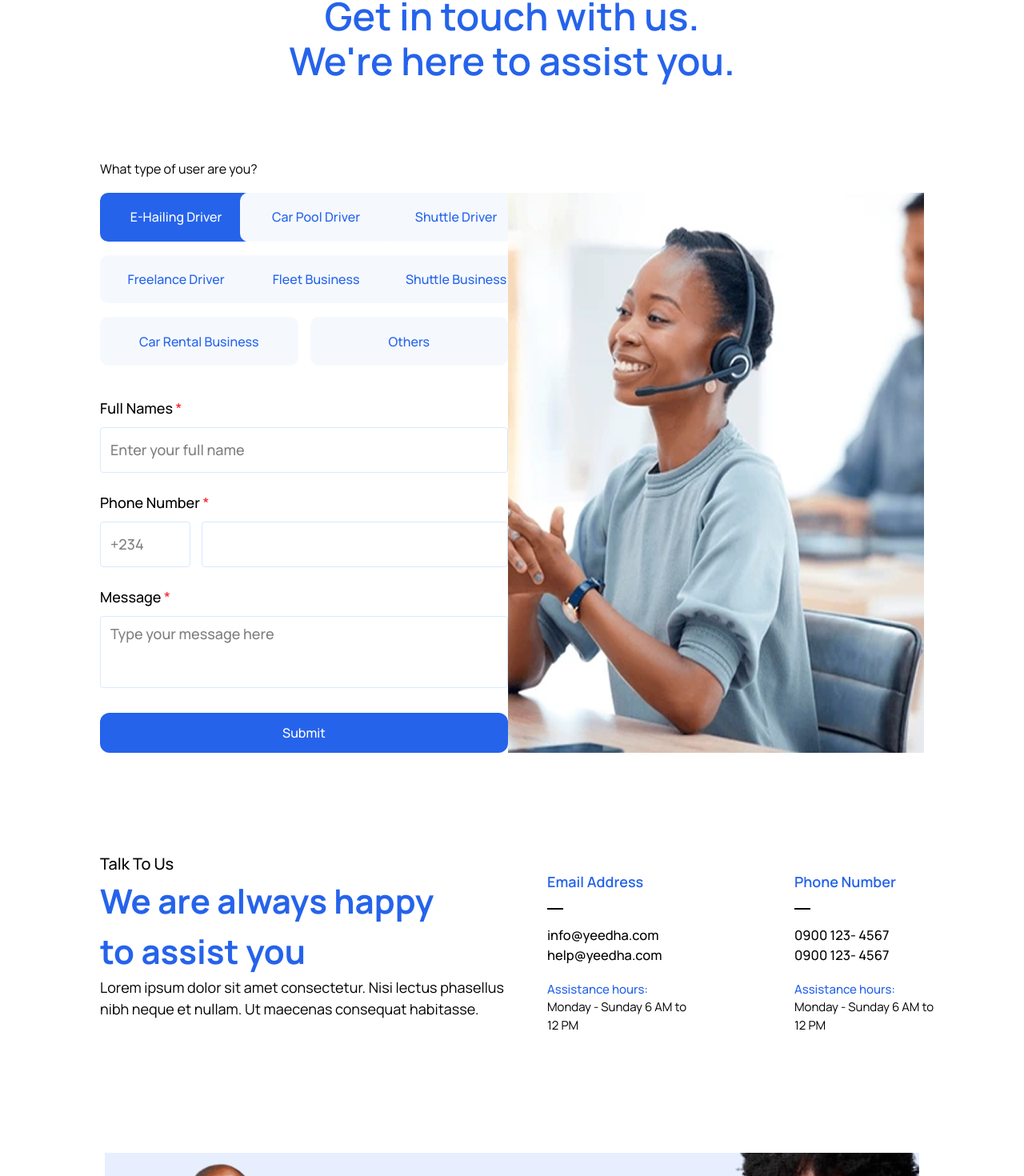
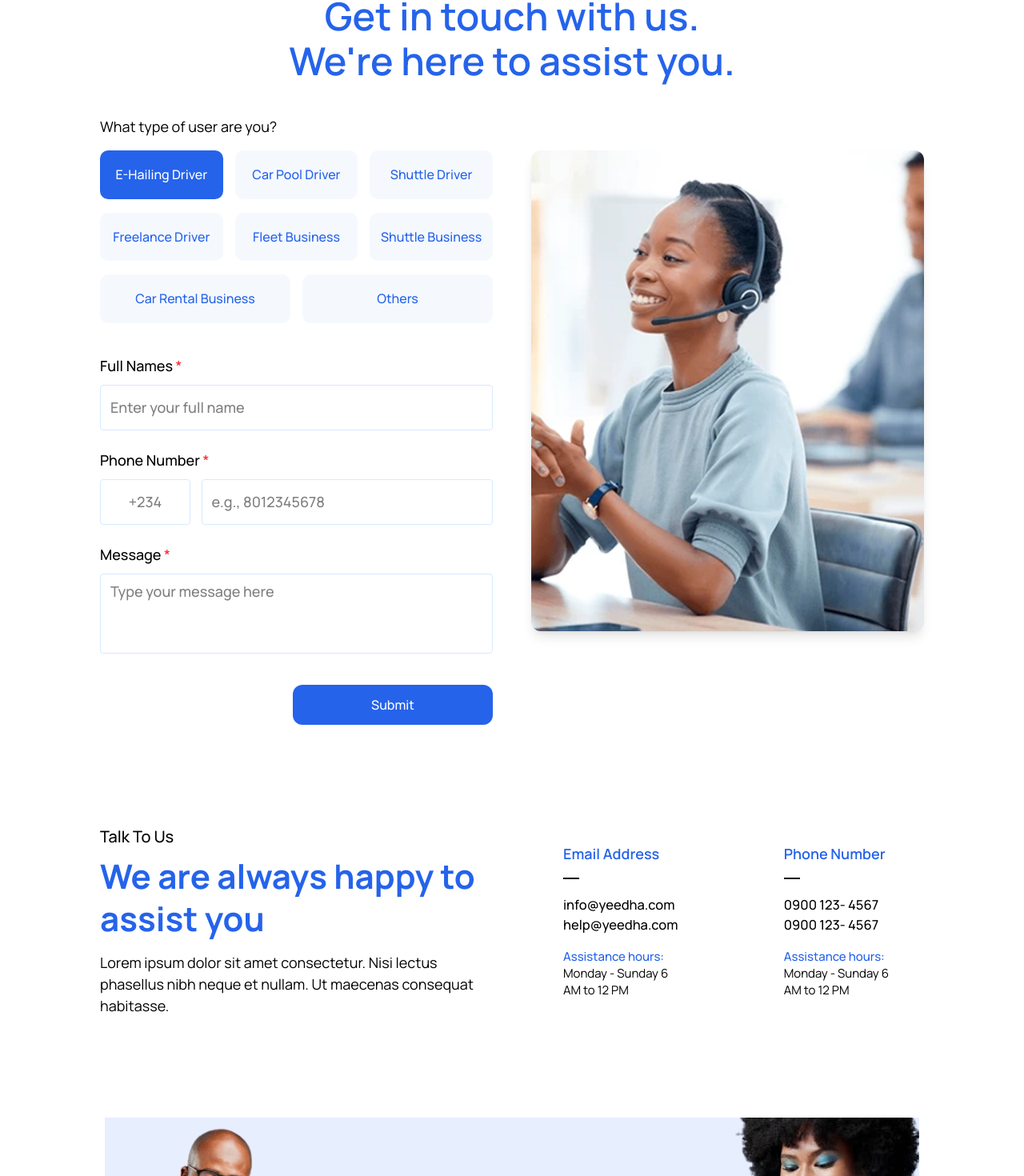
Before and after one commit to Dimex19/yeedha, a React (Vite) app in the folder frontend/: page /contact in a window 1280 px wide. Shown: the part 235-1705 px from the top of the page at 80% size. Built offline with nearby package versions, Linux system fonts and the light colour scheme.

Commit message:
more responsiveness done

```diff
--- a/frontend/src/components/contact/Form.tsx
+++ b/frontend/src/components/contact/Form.tsx
@@ -1,23 +1,46 @@
-import { useState} from 'react'
+import { useState } from 'react'
 import { Formik, Form as FormikForm, Field, ErrorMessage } from "formik";
 import * as Yup from "yup";
 
+// Ensure this path is correct based on your project structure
 import Rectangle4516 from '../../assets/images/rectangle4516.png'
+
 const Form = () => {
+    // Corrected initialValues in validationSchema for 'message' instead of 'email' and added an initial value to keep the Formik schema cleaner.
+    const initialValues = { fullName: "", driverId: "", phone: "", message: "" };
+
+    const validationSchema = Yup.object({
+        fullName: Yup.string().required("Full Name is required"),
+        // A simple string check for phone; consider a more robust regex for production
+        phone: Yup.string().required("Phone Number is required"),
+        // Added message validation to match the form field
+        message: Yup.string().required("Message is required"),
+    });
+
     const [activeButton, setActiveButton] = useState<string>("e-hailing"); // default active
 
     const handleButtonClick = (buttonName: string) => {
         setActiveButton(buttonName);
     };
+
     return (
         <>
-        <div className="font-[Manrope] mt-[95px] px-[125px]">
-            <p className="mb-[18px]">What type of user are you?</p>
-            <div className="flex justify-between">
-                <div className="font-medium text-[18px]">
-                    <div className={`grid grid-cols-6 gap-x-[15px] gap-y-[17px] text-[16px] font-medium text-[#2563EB]`}>
+            {/* Added responsiveness: px-4 for mobile, md:px-12 for tablets, lg:px-[125px] for large screens. mt-10 for mobile, lg:mt-[95px] for large screens. */}
+            <div className="font-[Manrope] mt-10 px-4 md:px-12 lg:px-[125px]">
+                <p className="mb-4 text-lg md:text-[18px]">What type of user are you?</p>
+                {/* Changed from 'flex justify-between' to a responsive grid/flex layout */}
+                {/* On small screens, the image will stack below the form. On md screens and up, they are side-by-side. */}
+                <div className="flex flex-col lg:flex-row lg:justify-between lg:gap-12">
+                    <div className="font-medium text-[18px] lg:w-1/2">
+                        {/* Responsive grid:
+                            - On mobile (default): 1 column (or use grid-cols-2 for smaller buttons)
+                            - On tablets (md): 3 columns, allowing two buttons per row (3 * 2/3 = 2 buttons)
+                            - On large screens (lg): 6 columns as in the original design
+                        */}
+                        <div className={`grid grid-cols-2 md:grid-cols-3 lg:grid-cols-6 gap-x-3 md:gap-x-[15px] gap-y-4 md:gap-y-[17px] text-sm md:text-[16px] font-medium text-[#2563EB]`}>
+                            {/* Replaced fixed widths (w-[190.21px]) with w-full to make buttons fill their grid column */}
                             <button
-                            className={`col-span-2 w-[190.21px] h-[60.64px] rounded-[10.21px] ${
+                                className={`col-span-1 md:col-span-1 lg:col-span-2 w-full h-[50px] md:h-[60.64px] rounded-[10.21px] ${
                                     activeButton === "e-hailing"
                                         ? "bg-[#2563EB] text-white"
                                         : "bg-[#F5F9FE] text-[#2563EB]"
@@ -26,51 +49,48 @@ const Form = () => {
                             >
                                 E-Hailing Driver
                             </button>
-                        <button className={`col-span-2 w-[190.21px] h-[60.64px] rounded-[10.21px] ${
+                            <button className={`col-span-1 md:col-span-1 lg:col-span-2 w-full h-[50px] md:h-[60.64px] rounded-[10.21px] ${
                                 activeButton === "car-pool"
                                     ? "bg-[#2563EB] text-white"
                                     : "bg-[#F5F9FE] text-[#2563EB]"
                             }`}
                                 onClick={() => handleButtonClick("car-pool")}>Car Pool Driver</button>
-                        <button className={`col-span-2 w-[190.21px] h-[60.64px] rounded-[10.21px] ${
+                            <button className={`col-span-1 md:col-span-1 lg:col-span-2 w-full h-[50px] md:h-[60.64px] rounded-[10.21px] ${
                                 activeButton === "shuttle-driver"
                                     ? "bg-[#2563EB] text-white"
                                     : "bg-[#F5F9FE] text-[#2563EB]"
                             }`}
                                 onClick={() => handleButtonClick("shuttle-driver")}>Shuttle Driver</button>
-                        <button className={`col-span-2 w-[190.21px] h-[60.64px] rounded-[10.21px] ${
+                            <button className={`col-span-1 md:col-span-1 lg:col-span-2 w-full h-[50px] md:h-[60.64px] rounded-[10.21px] ${
                                 activeButton === "freelance-driver"
                                     ? "bg-[#2563EB] text-white"
                                     : "bg-[#F5F9FE] text-[#2563EB]"
                             }`} onClick={() => handleButtonClick("freelance-driver")}>Freelance Driver</button>
-                        <button className={`col-span-2 w-[190.21px] h-[60.64px] rounded-[10.21px] ${
+                            <button className={`col-span-1 md:col-span-1 lg:col-span-2 w-full h-[50px] md:h-[60.64px] rounded-[10.21px] ${
                                 activeButton === "fleet-business"
                                     ? "bg-[#2563EB] text-white"
                                     : "bg-[#F5F9FE] text-[#2563EB]"
                             }`} onClick={() => handleButtonClick("fleet-business")}>Fleet Business</button>
-                        <button className={`col-span-2 w-[190.21px] h-[60.64px] rounded-[10.21px] ${
+                            <button className={`col-span-1 md:col-span-1 lg:col-span-2 w-full h-[50px] md:h-[60.64px] rounded-[10.21px] ${
                                 activeButton === "shuttle-business"
                                     ? "bg-[#2563EB] text-white"
                                     : "bg-[#F5F9FE] text-[#2563EB]"
                             }`} onClick={() => handleButtonClick("shuttle-business")}>Shuttle Business</button>
-                        <button className={`col-span-3 w-full h-[60.64px] rounded-[10.21px] ${
+                            {/* Changed col-span to be responsive: full width on mobile, 3 columns on medium, and 3 on large */}
+                            <button className={`col-span-2 md:col-span-3 w-full h-[50px] md:h-[60.64px] rounded-[10.21px] ${
                                 activeButton === "car-rental-business"
                                     ? "bg-[#2563EB] text-white"
                                     : "bg-[#F5F9FE] text-[#2563EB]"
                             }`} onClick={() => handleButtonClick("car-rental-business")}>Car Rental Business</button>
-                        <button className={`col-span-3 w-full h-[60.64px] rounded-[10.21px] ${
+                            <button className={`col-span-2 md:col-span-3 w-full h-[50px] md:h-[60.64px] rounded-[10.21px] ${
                                 activeButton === "others"
                                     ? "bg-[#2563EB] text-white"
                                     : "bg-[#F5F9FE] text-[#2563EB]"
                             }`} onClick={() => handleButtonClick("others")}>Others</button>
                         </div>
                         <Formik
-                        initialValues={{ fullName: "", driverId: "", phone: "", email: "" }}
-                        validationSchema={Yup.object({
-                            fullName: Yup.string().required("Full Name is required"),
-                            phone: Yup.string().required("Phone Number is required"),
-                            message: Yup.string().required("Invalid email address"),
-                        })}
+                            initialValues={initialValues}
+                            validationSchema={validationSchema}
                             onSubmit={(values, { setSubmitting, resetForm }) => {
                                 console.log("Form data", values);
                                 setSubmitting(false);
@@ -78,42 +98,44 @@ const Form = () => {
                             }}
                         >
                             {({ isSubmitting }) => (
-                        <FormikForm className="space-y-6 mt-[40px]">
+                                <FormikForm className="space-y-6 mt-8 md:mt-[40px]">
                                     <div>
                                         <label className="block font-medium mb-2.5">Full Names <span className="text-red-500">*</span></label>
                                         <Field
                                             name="fullName"
                                             type="text"
                                             placeholder="Enter your full name"
-                                className="w-full border border-[#D8E9FF] h-[57px] bg-white rounded px-3 py-2"
+                                            className="w-full border border-[#D8E9FF] h-[50px] md:h-[57px] bg-white rounded px-3 py-2 focus:ring-2 focus:ring-[#2563EB] focus:border-transparent transition duration-150"
                                         />
                                         <ErrorMessage
                                             name="fullName"
                                             component="p"
-                                className="text-red-500 text-sm"
+                                            className="text-red-500 text-sm mt-1"
                                         />
 
                                     </div>
                                     <div>
                                         <label className="block font-medium mb-2.5">Phone Number <span className="text-red-500">*</span></label>
-                                <div className="flex gap-x-[13.61px]">
+                                        {/* Simplified the phone number fields for responsiveness: first field is fixed width, second is full width of remaining space */}
+                                        <div className="flex gap-x-2 md:gap-x-[13.61px]">
                                             <Field
-                                    name="phone"
+                                                name="countryCode" // Added a new field for country code for separation
                                                 type="text"
                                                 placeholder="+234"
-                                    className="w-[113px] border border-[#D8E9FF] h-[57px] bg-white rounded px-3 py-2"
+                                                className="w-[80px] md:w-[113px] border border-[#D8E9FF] h-[50px] md:h-[57px] bg-white rounded px-3 py-2 text-center focus:ring-2 focus:ring-[#2563EB] focus:border-transparent transition duration-150"
+                                                // Assuming countryCode is not part of the current validation for simplicity
                                             />
                                             <Field
                                                 name="phone"
                                                 type="text"
-                                    placeholder=""
-                                    className="w-full border border-[#D8E9FF] h-[57px] bg-white rounded px-3 py-2"
+                                                placeholder="e.g., 8012345678"
+                                                className="w-full border border-[#D8E9FF] h-[50px] md:h-[57px] bg-white rounded px-3 py-2 focus:ring-2 focus:ring-[#2563EB] focus:border-transparent transition duration-150"
                                             />
                                         </div>
                                         <ErrorMessage
                                             name="phone"
                                             component="p"
-                                className="text-red-500 text-sm"
+                                            className="text-red-500 text-sm mt-1"
                                         />
                                     </div>
                                     {/* Message */}
@@ -125,19 +147,19 @@ const Form = () => {
                                             as="textarea"
                                             name="message"
                                             placeholder="Type your message here"
-                                className="w-full border border-[#D8E9FF] h-[90px] bg-white rounded px-3 py-2 resize-none"
+                                            className="w-full border border-[#D8E9FF] h-[100px] bg-white rounded px-3 py-2 resize-none focus:ring-2 focus:ring-[#2563EB] focus:border-transparent transition duration-150"
                                         />
                                         <ErrorMessage
                                             name="message"
                                             component="p"
-                                className="text-red-500 text-sm"
+                                            className="text-red-500 text-sm mt-1"
                                         />
                                     </div>
-                            <div className="flex justify-end">
+                                    <div className="flex justify-center md:justify-end pt-2">
                                         <button
                                             type="submit"
                                             disabled={isSubmitting}
-                                className="w-full h-[50px] bg-[#2563EB] text-white rounded-[12px] text-[16px] font-medium"
+                                            className="w-full md:w-[250px] h-[50px] bg-[#2563EB] text-white rounded-[12px] text-[16px] font-medium hover:bg-[#1E56B4] disabled:bg-[#9BB4E1] transition duration-150"
                                         >
                                             {isSubmitting ? "Submitting..." : "Submit"}
                                         </button>
@@ -146,7 +168,10 @@ const Form = () => {
                             )}
                         </Formik>
                     </div>
-                <img src={Rectangle4516} alt="" className="" />
+                    {/* Image responsiveness: Hidden on small screens, block on medium screens, takes up 1/2 width on large screens. */}
+                    <div className="hidden lg:block lg:w-1/2 mt-10 lg:mt-0">
+                        <img src={Rectangle4516} alt="Illustration" className="w-full h-auto object-cover rounded-xl shadow-lg" />
+                    </div>
                 </div>
             </div>
         </>
--- a/frontend/src/components/contact/Hero.tsx
+++ b/frontend/src/components/contact/Hero.tsx
@@ -5,9 +5,9 @@ const Hero = () => {
   return (
     <>
         <div className="relative font-['Manrope']">
-          <div className="w-[584px] mx-auto flex flex-col items-center justify-center mt-10 lg:mt-[188px] px-4 lg:px-0">
+          <div className="md:w-[584px] mx-auto flex flex-col items-center justify-center mt-25 lg:mt-[188px] px-4 lg:px-0">
             <p className="text-[#676767] text-[12px] lg:text-[16px] font-medium text-center mb-[15px]">Contact Us</p>
-            <h1 className="font-semibold text-3xl md:text-[32px] lg:text-[48px] leading-[56px] text-center text-[#2563EB]">Get in touch with us. We're here to assist you.</h1>
+            <h1 className="font-semibold text-2xl md:text-[32px] lg:text-[48px] md:leading-[56px] text-center text-[#2563EB]">Get in touch with us. We're here to assist you.</h1>
           </div>
         </div>
     </>
--- a/frontend/src/components/contact/TalkToUs.tsx
+++ b/frontend/src/components/contact/TalkToUs.tsx
@@ -1,31 +1,36 @@
-// import React from 'react'
-
 const TalkToUs = () => {
   return (
     <>
-        <div className="font-[Manrope] mt-[124.21px] px-[125px] mb-[124.21px] flex justify-between items-center">
-            <div className="flex justify-between w-full">
-                <div className="">
-                  <p className="font-medium text-[20px]">Talk To Us</p>
-                  <h2 className="font-bold text-[42px] w-[431.25px] text-[#2563EB]">We are always happy to assist you</h2>
-                  <p className="text-[18px] w-[535px]">Lorem ipsum dolor sit amet consectetur. Nisi lectus phasellus nibh neque et nullam. Ut maecenas consequat habitasse.</p>
+        <div className="font-[Manrope] mt-12 px-4 mb-12 md:px-8 lg:mt-[124.21px] lg:px-12 xl:px-[125px] lg:mb-[124.21px] flex flex-col items-center">
+            <div className="flex flex-col lg:flex-row justify-between w-full lg:gap-20">
+
+                <div className="lg:w-1/2 mb-10 lg:mb-0">
+                  <p className="font-medium text-lg md:text-[20px]">Talk To Us</p>
+                  {/* Reduced text size on mobile (text-3xl) and let it wrap naturally (removed w-[431.25px]). */}
+                  <h2 className="font-bold text-3xl md:text-4xl xl:text-[42px] text-[#2563EB] mt-2 leading-tight">We are always happy to assist you</h2>
+                  {/* Allowed paragraph to take full width on mobile/tablet (removed w-[535px]). */}
+                  <p className="text-base md:text-[18px] mt-4 max-w-lg">Lorem ipsum dolor sit amet consectetur. Nisi lectus phasellus nibh neque et nullam. Ut maecenas consequat habitasse.</p>
                 </div>
-                <div className="flex gap-x-[76.5px]">
+
+                <div className="grid grid-cols-1 md:grid-cols-2 gap-y-8 md:gap-y-0 md:gap-x-8 xl:gap-x-[76.5px] lg:w-1/2">
+                  {/* Email Block */}
+                  <div className="p-6 ">
+                    <p className="font-semibold text-base md:text-[18px] text-[#2563EB]">Email Address</p>
+                    <div className="w-5 h-0.5 mt-4 mb-5 bg-black"></div>
+                    <p className="font-medium text-base md:text-[16.5px]">info@yeedha.com</p>
+                    <p className="font-medium text-base md:text-[16.5px] mb-4">help@yeedha.com</p>
+                    <p className="text-sm md:text-[15px] text-[#2563EB] font-medium">Assistance hours: </p>
+                    <p className="text-sm md:text-[15px] max-w-xs">Monday - Sunday 6 AM to 12 PM</p>
+                  </div>
+
+                  {/* Phone Block */}
                   <div className="p-6">
-                    <p className="font-semibold text-[18px] text-[#2563EB]">Email Address</p>
-                    <div className="w-[20.25px] h-[2.25px] mt-[18.75px] mb-[20.25px] bg-black"></div>
-                    <p className="font-medium text-[16.5px]">info@yeedha.com</p>
-                    <p className="font-medium text-[16.5px] mb-[18.75px]">help@yeedha.com</p>
-                    <p className="text-[15px] text-[#2563EB] font-medium">Assistance hours: </p>
-                    <p className="text-[15px] w-[184.5px]">Monday - Sunday 6 AM to 12 PM</p>
-                  </div>
-                  <div className="p-6">
-                    <p className="font-semibold text-[18px] text-[#2563EB]">Phone Number</p>
-                    <div className="w-[20.25px] h-[2.25px] mt-[18.75px] mb-[20.25px] bg-black"></div>
-                    <p className="font-medium text-[16.5px]">0900 123- 4567</p>
-                    <p className="font-medium text-[16.5px] mb-[18.75px]">0900 123- 4567</p>
-                    <p className="text-[15px] text-[#2563EB] font-medium">Assistance hours: </p>
-                    <p className="text-[15px] w-[184.5px]">Monday - Sunday 6 AM to 12 PM</p>
+                    <p className="font-semibold text-base md:text-[18px] text-[#2563EB]">Phone Number</p>
+                    <div className="w-5 h-0.5 mt-4 mb-5 bg-black"></div>
+                    <p className="font-medium text-base md:text-[16.5px]">0900 123- 4567</p>
+                    <p className="font-medium text-base md:text-[16.5px] mb-4">0900 123- 4567</p>
+                    <p className="text-sm md:text-[15px] text-[#2563EB] font-medium">Assistance hours: </p>
+                    <p className="text-sm md:text-[15px] max-w-xs">Monday - Sunday 6 AM to 12 PM</p>
                   </div>
                 </div>
             </div>
```
Also changed, not shown: frontend/src/components/Header.tsx (+11 -10 lines), frontend/src/components/about/Discover.tsx (+7 -7 lines), frontend/src/components/about/Empower.tsx (+8 -8 lines), frontend/src/components/about/Hero.tsx (+5 -5 lines). Lines whose indentation alone changed are shown as unchanged.
